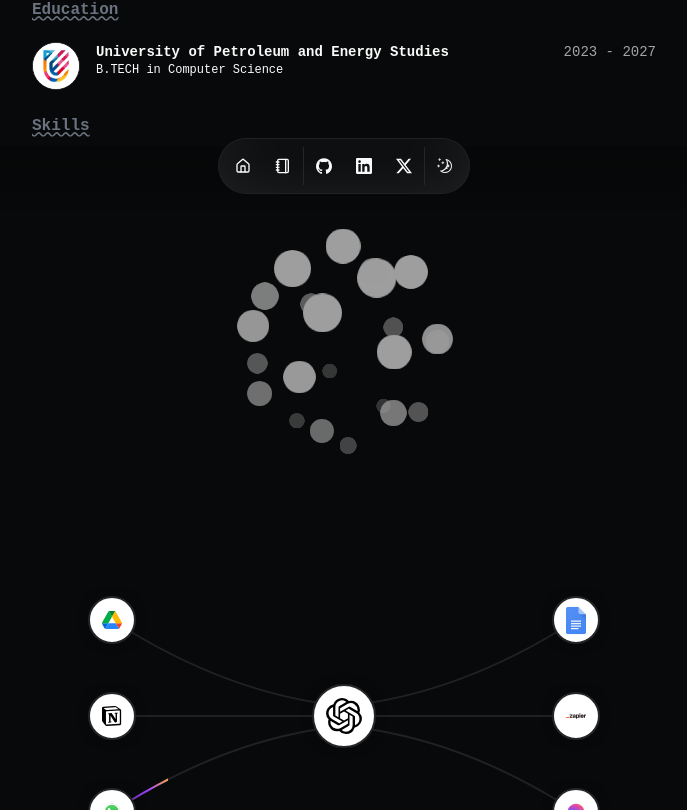
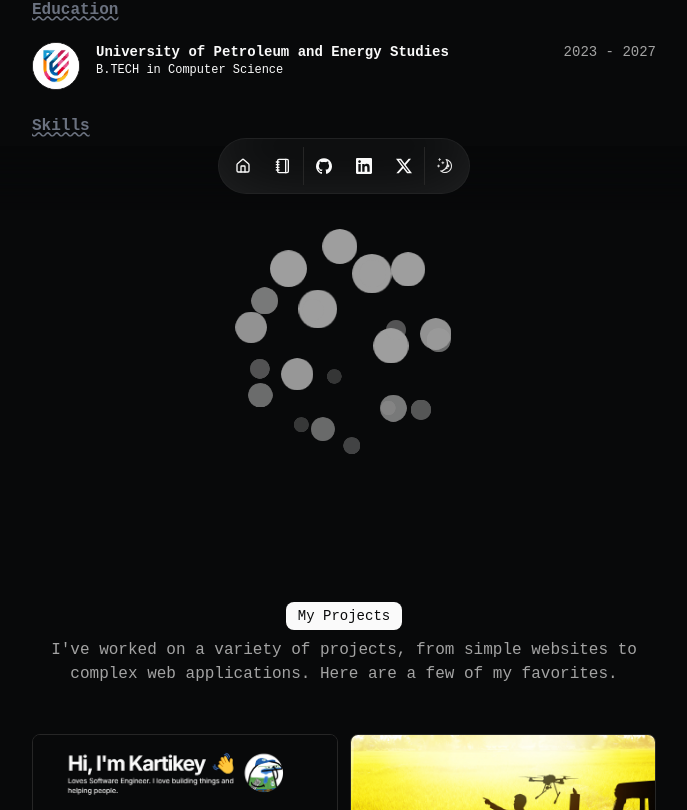
Before and after one commit to Donniedarko45/Portfolio, a Next.js app: page / in a window 1280 px wide. Shown: the part 590-1400 px from the top of the page, without its empty margins (296-983 px from the left). Built offline with nearby package versions, Linux system fonts and the light colour scheme; a web font is replaced by a local one.

Commit message:
changed some ui

```diff
--- a/src/app/page.tsx
+++ b/src/app/page.tsx
@@ -92,7 +92,7 @@ export default function Page() {
         <div className="text-base font-bold   underline mt-6 mb-2 text-gray-500  decoration-gray-500 [text-decoration-style:wavy]">
           Skills
         </div>
-        <IconCloudDemo /> <AnimatedBeamDemo />
+        <IconCloudDemo />
       </div>
       <div className="space-y-12 w-full py-12">
         <div className="flex flex-col items-center justify-center space-y-4 text-center">
```
